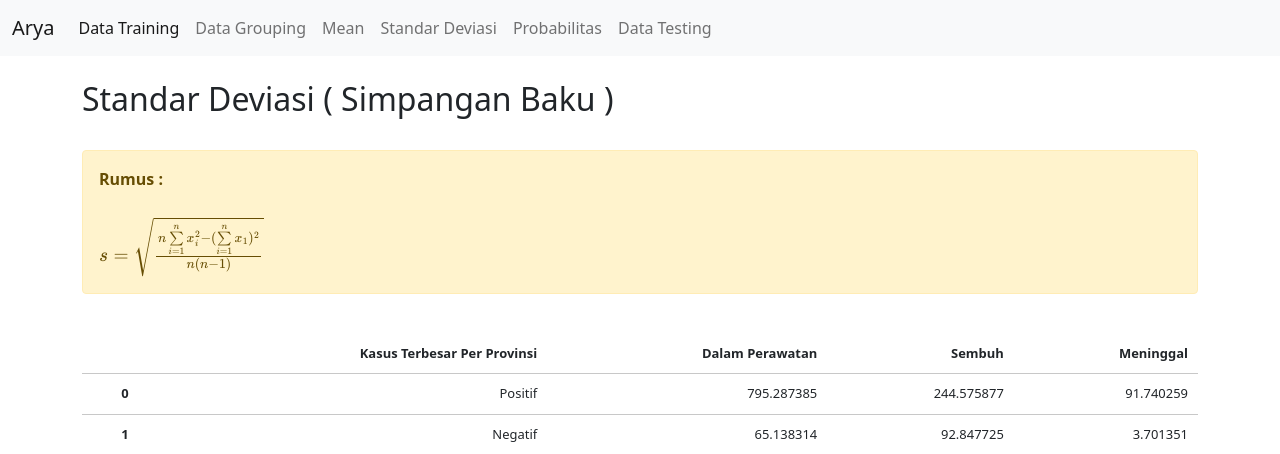
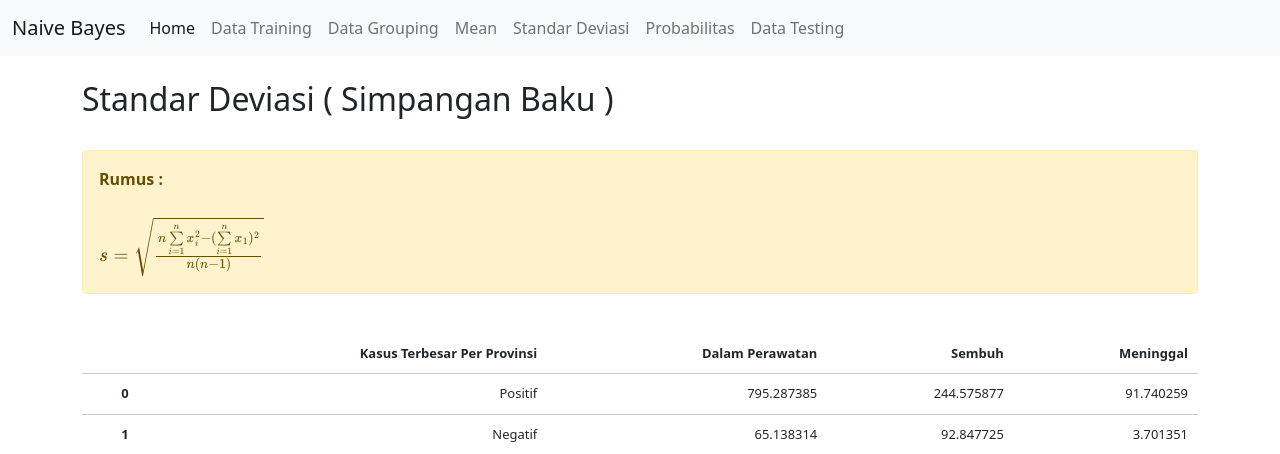
Before and after one commit to arryaaas/Naive-Bayes-Classifier, a Flask app: page /std in a window 1280 px wide. Shown: the top 454 px of the page. Run offline with Flask 2, Linux system fonts and the light colour scheme.

Commit message:
Update templates

```diff
--- a/templates/base.html
+++ b/templates/base.html
@@ -19,19 +19,22 @@
     <link rel="stylesheet" href="{{ url_for('static', filename='main.css') }}">
     <!-- Bootstrap CSS -->
     <link href="https://cdn.jsdelivr.net/npm/bootstrap@5.0.0-beta1/dist/css/bootstrap.min.css" rel="stylesheet" integrity="sha384-giJF6kkoqNQ00vy+HMDP7azOuL0xtbfIcaT9wjKHr8RbDVddVHyTfAAsrekwKmP1" crossorigin="anonymous">
-    <title>Arya</title>
+    <title>Naive Bayes</title>
   </head>
   <body>
     <nav class="navbar navbar-expand-lg navbar-light bg-light">
       <div class="container-fluid">
-        <a class="navbar-brand" href="{{ url_for('training')}}">Arya</a>
+        <a class="navbar-brand" href="{{ url_for('home')}}">Naive Bayes</a>
         <button class="navbar-toggler" type="button" data-bs-toggle="collapse" data-bs-target="#navbarSupportedContent" aria-controls="navbarSupportedContent" aria-expanded="false" aria-label="Toggle navigation">
           <span class="navbar-toggler-icon"></span>
         </button>
         <div class="collapse navbar-collapse" id="navbarSupportedContent">
           <ul class="navbar-nav me-auto mb-2 mb-lg-0">
             <li class="nav-item">
-              <a class="nav-link active" aria-current="page" href="{{ url_for('training')}}">Data Training</a>
+              <a class="nav-link active" aria-current="page" href="{{ url_for('home')}}">Home</a>
+            </li>
+            <li class="nav-item">
+              <a class="nav-link" href="{{ url_for('training')}}">Data Training</a>
             </li>
             <li class="nav-item">
               <a class="nav-link" href="{{ url_for('grouping')}}">Data Grouping</a>
```
Also changed, not shown: templates/home.html (added, +9 -0 lines).
